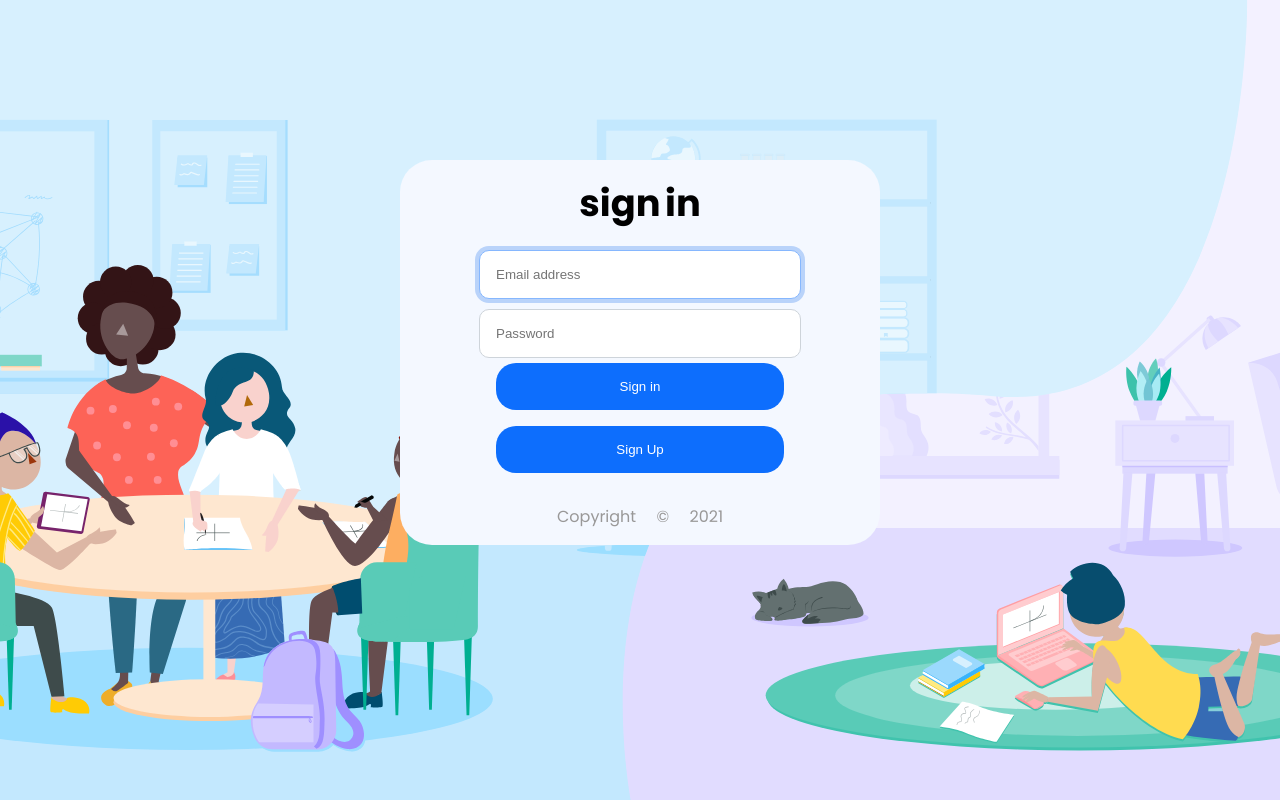
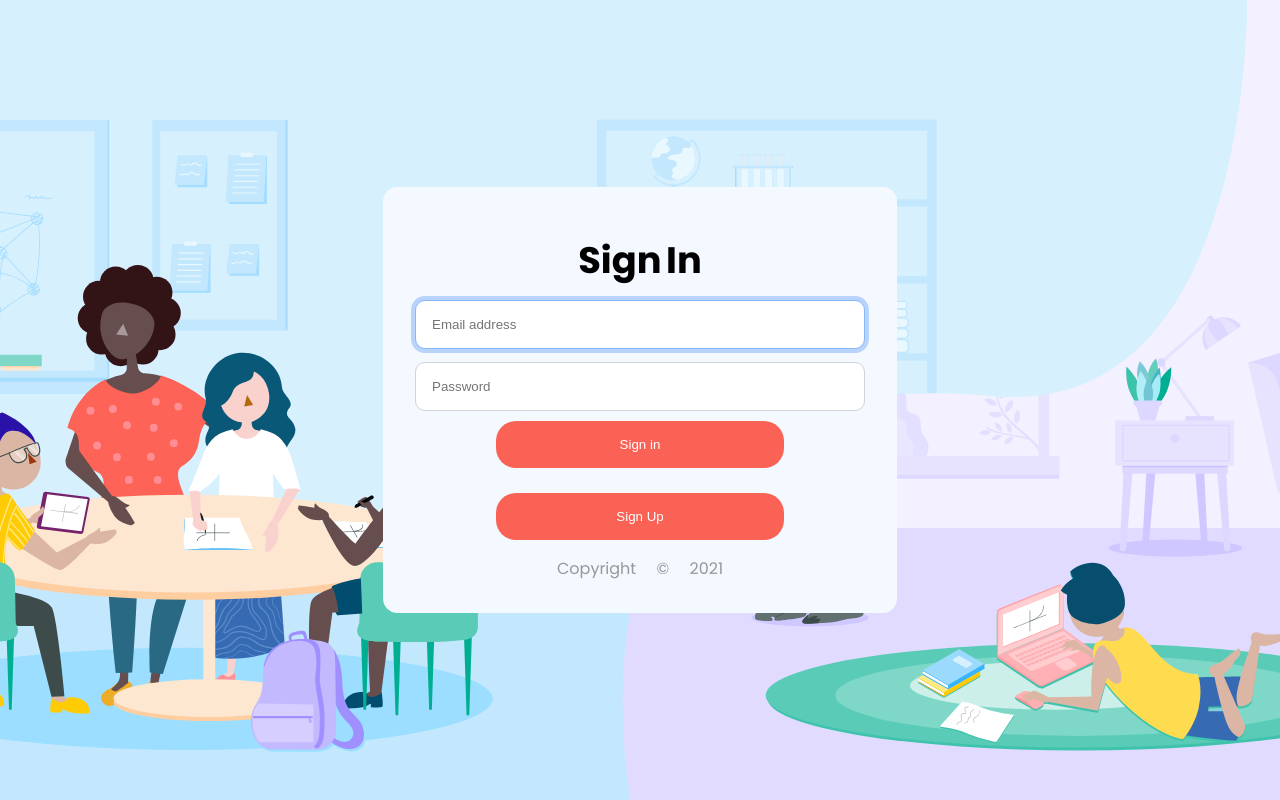
Before and after one commit to ChaitanyaCodes/cm-project, a React (Create React App) app in the folder client/: page / in a window 1280 px wide. Built offline with nearby package versions, Linux system fonts and the light colour scheme; no server answers.

Commit message:
style:signup-desgin-refactor

```diff
--- a/client/package.json
+++ b/client/package.json
@@ -11,6 +11,7 @@
     "react-redux": "^7.2.2",
     "react-router-dom": "^5.2.0",
     "react-scripts": "4.0.3",
+    "react-toastify": "^7.0.3",
     "redux": "^4.0.5",
     "redux-devtools-extension": "^2.13.9",
     "redux-thunk": "^2.3.0",
--- a/client/src/components/auth/Loggout.js
+++ b/client/src/components/auth/Loggout.js
@@ -1,12 +1,18 @@
 import axios from "axios";
 import React, { useContext } from "react";
-import { useHistory } from "react-router-dom";
+import { useHistory} from "react-router-dom";
 import AuthContext from "../../context/AuthContext";
 
 export default function LogOutBtn() {
   const { getLoggedIn } = useContext(AuthContext);
 
   const history = useHistory();
+
+  const styles = {
+    background: "none",
+    border: "none",
+    color: "#999898"
+  };
 
   async function logOut() {
     await axios.get(
@@ -16,5 +22,5 @@ export default function LogOutBtn() {
     history.push("/");
   }
 
-  return <button onClick={logOut}>Log out</button>;
+  return <button onClick={logOut} style={styles} >Log out</button>;
 }
--- a/client/src/components/auth/SignUp.js
+++ b/client/src/components/auth/SignUp.js
@@ -2,7 +2,6 @@ import axios from "axios";
 import React, { useContext , useState } from "react";
 import { useHistory } from "react-router-dom";
 import { Link } from 'react-router-dom';
-
 import '../../css/login.css';
 import AuthContext from '../../context/AuthContext.js';
 
@@ -13,6 +12,7 @@ export default function SignUp() {
   const [role, setRole] = useState("");
   const [password, setPassword] = useState("");
   const [confirmPwd, setConfirmPwd] = useState("");
+  const [key, setKey] = useState("");
 
   const { getLoggedIn } = useContext(AuthContext);
   const history = useHistory();
@@ -25,6 +25,7 @@ export default function SignUp() {
         email,
         password,
         confirmPwd,
+        key,
         fullName,
         role
       };
@@ -44,8 +45,15 @@ export default function SignUp() {
     <div className="bg-img">
       <form onSubmit={register}>
       <div className="container">
-        <h2>SIGN UP</h2>
-          <input
+        <h2 >Sign Up</h2>
+        <select  className="s-my" name="cars" id="cars" onChange={(e) => setRole(e.target.options[e.target.selectedIndex].value)}
+            value={role}>
+            <option value="none" defaultChecked hidden >Select your role</option>
+            <option value="1">Student</option>
+            <option value="2">Teacher</option>
+            <option value="3">Admin</option>
+          </select>
+            <input className="s-my large"
               type="email"
               placeholder="Email"
               onChange={(e) => setEmail(e.target.value)}
@@ -55,31 +63,31 @@ export default function SignUp() {
               type="text"
               placeholder="Enter Full Name"
               onChange={(e) => setFullName(e.target.value)}
-            value={fullName}
+              value={fullName} className="s-my large"
             />
-          <select name="cars" id="cars" onChange={(e) => setRole(e.target.options[e.target.selectedIndex].value)}
-            value={role}>
-            <option value="none" defaultChecked hidden >Select your role</option>
-            <option value="1">Student</option>
-            <option value="2">Teacher</option>
-            <option value="3">Admin</option>
-          </select>
+
+          <div className="pass-container">
             <input
               type="password"
               placeholder="Password"
               onChange={(e) => setPassword(e.target.value)}
-            value={password}
+              value={password} className="s-my"
             />
             <input
               type="password"
               placeholder="Confirm password"
               onChange={(e) => setConfirmPwd(e.target.value)}
-            value={confirmPwd}
+              value={confirmPwd} className="s-my "
             />
-
-          <button type="submit">Register</button>
-          <Link to="/login"><button type="submit">Login</button></Link>
-          <p>Copyright <span>&copy;</span> 2021</p>
+          </div>
+          <input
+            type="password"
+            placeholder="Confirm key"
+            onChange={(e) => setKey(e.target.value)}
+            value={key} className="s-my large"
+          />
+          <button type="submit"  className="s-my-btn">Register</button>
+          <Link to="/login"><button type="submit" className="s-my-btn">Login</button></Link>
         </div>
       </form>
     </div>
--- a/client/src/components/auth/login.js
+++ b/client/src/components/auth/login.js
@@ -37,7 +37,7 @@ export default function Login(){
     <div className="bg-img">
         <form className="form" onSubmit={login}>
             <div className="container">
-                <h2>sign in</h2>
+                <h2 className="s-my">Sign In</h2>
                 <input
                     type="email"
                     name="email"
@@ -47,6 +47,7 @@ export default function Login(){
                     autoFocus
                     onChange={(e) => setEmail(e.target.value)}
                     value={email}
+                    className="s-my large"
                 />
                 <input
                     type="password"
@@ -56,9 +57,10 @@ export default function Login(){
                     required
                     onChange={(e) => setPassword(e.target.value)}
                     value={password}
+                    className="s-my large"
                 />
-                <button type="submit">Sign in</button>
-                <Link to="/signup"><button type="submit">Sign Up</button></Link>
+                <button type="submit" className="s-my-btn">Sign in</button>
+                <Link to="/signup"><button type="submit" className="s-my-btn">Sign Up</button></Link>
 
                 <p>Copyright <span>&copy;</span> 2021</p>
             </div>
--- a/client/src/components/dashboard/Dashboard.js
+++ b/client/src/components/dashboard/Dashboard.js
@@ -19,6 +19,10 @@ export default function Dashboard() {
       <>
       <div className="menu">
       <div className="item">
+        <p>Dashboard</p>
+      </div>
+      <hr/>
+      <div className="item">
         <span className="fas fa-tachometer-alt"></span>
         <p>AICTE</p>
       </div>
@@ -27,12 +31,12 @@ export default function Dashboard() {
         <p>STUDENTS</p>
       </div>
       <div className="item">
-        <span className="fas fa-sitemap"></span>
-        <p><LogOutBtn/></p>
+        <span className="fas fa-chalkboard-teacher"></span>
+        <p>TEACHERS</p>
       </div>
       <div className="item">
-        <span className="fas fa-dollar-sign"></span>
-        <p>TEACHERS</p>
+        <span className="fas fa-sign-out-alt"></span>
+        <p><LogOutBtn/></p>
       </div>
     </div>
       </>
--- a/client/src/css/login.css
+++ b/client/src/css/login.css
@@ -1,33 +1,10 @@
-html {
-  margin: 0;
-  padding: 0;
-  box-sizing: border-box;
-}
 
-body {
-  font-family: 'Poppins', sans-serif;
-  font-size: 62.5%;
-  line-height: 1.5rem;
-  /* background-color: #f5f5f5; */
-  display: flex;
-  justify-content: center;
-  align-items: center;
-}
-
-.container {
-  background: #F4F8FF;
+.bg-img{
   display: flex;
   flex-direction: column;
   justify-content: center;
   align-items: center;
-  margin: auto;
-  max-width: 50%;
-  max-height: 100vh;
-  border-radius: 2rem;
-}
-
-.bg-img{
-  position: relative;
+  position: absolute;
   background-image: url(../assets/imgs/t.svg);
   background-size: cover;
   background-repeat: no-repeat;
@@ -37,31 +14,61 @@ body {
   height: 100vh;
 }
 
+.container {
+  background: #F4F8FF;
+  margin: auto;
+  padding: 2rem;
+  display: flex;
+  flex-direction: column;
+  justify-content: center;
+  align-items: center;
+  box-sizing: border-box;
+  border-radius: 0.9rem;
+}
+
+
+
 h2 {
   font-weight: 700;
   font-size: 2.3rem;
   word-spacing: -0.2rem;
   width: 100%;
   text-align: center;
+  margin: 0;
 }
 
-input[type="email"],
-input[type="password"],
-input[type="text"] {
-  width: 100%;
+.s-my{
+  margin-top: 0.8rem;
+}
+
+.s-my-btn{
+  margin-top: 0.6rem;
+  margin-bottom: 0.4rem;
+}
+
+select{
+  box-sizing: border-box;
   outline-style: none;
   outline: none;
   border-radius: 10px;
   padding: 1rem;
   margin: 5px;
-  width: 18rem;
+  width: 28rem;
   border: 1px solid #ced4da;
   transition: border-color 0.15s, box-shadow 0.15s;
 }
 
-input[type="email"]:focus,
-input[type="password"]:focus,
-input[type="text"]:focus {
+.container .large {
+  width: 26rem;
+  outline-style: none;
+  outline: none;
+  border-radius: 10px;
+  padding: 1rem;
+  border: 1px solid #ced4da;
+  transition: border-color 0.15s, box-shadow 0.15s;
+}
+
+.container input:focus{
   border-color: #86b7fe;
   box-shadow: 0 0 0 4px #b9d3fa;
 }
@@ -69,7 +76,7 @@ input[type="text"]:focus {
 button[type="submit"]{
   width: 100%;
   color: white;
-  background-color: #0d6efd;
+  background-color: #FA6256;
   width: 18rem;
   border-radius: 20px;
   padding: 1rem;
@@ -78,6 +85,7 @@ button[type="submit"]{
   outline: none;
   cursor: pointer;
 }
+
 button[type="submit"]:hover{
   background-color: #0244a8;
 }
@@ -93,19 +101,18 @@ p {
   color: rgb(153, 152, 152);
 }
 
-.form{
-  padding: 10rem;
+.pass-container{
+  width: 28rem;
+  display: grid;
+  grid-template-columns: 1fr 1fr;
+  justify-items: center;
 }
 
-select{
-  box-sizing: border-box;
-  width: 50%;
+.pass-container input{
   outline-style: none;
   outline: none;
   border-radius: 10px;
   padding: 1rem;
-  margin: 5px;
-  width: 20rem;
   border: 1px solid #ced4da;
   transition: border-color 0.15s, box-shadow 0.15s;
 }
--- a/client/src/index.css
+++ b/client/src/index.css
@@ -1,11 +1,9 @@
 @import url('https://fonts.googleapis.com/css2?family=Poppins:wght@300;400;500;600;700;900&display=swap');
 
 body {
-  margin: 0;
   font-family: 'Poppins', sans-serif;
   -webkit-font-smoothing: antialiased;
   -moz-osx-font-smoothing: grayscale;
-  padding: 0px;
   margin: 0;
   padding: 0;
   box-sizing: border-box;
@@ -15,3 +13,13 @@ code {
   font-family: source-code-pro, Menlo, Monaco, Consolas, 'Courier New',
     monospace;
 }
+
+*{
+  margin: 0;
+  padding: 0;
+}
+
+#root{
+  width: 100vw;
+  height: 100vh;
+}
```
Also changed, not shown: client/src/css/dashboard.css (line endings or trailing spaces), 1 other file (tests, documents, lock files or other folders). Lines whose indentation alone changed are shown as unchanged.
